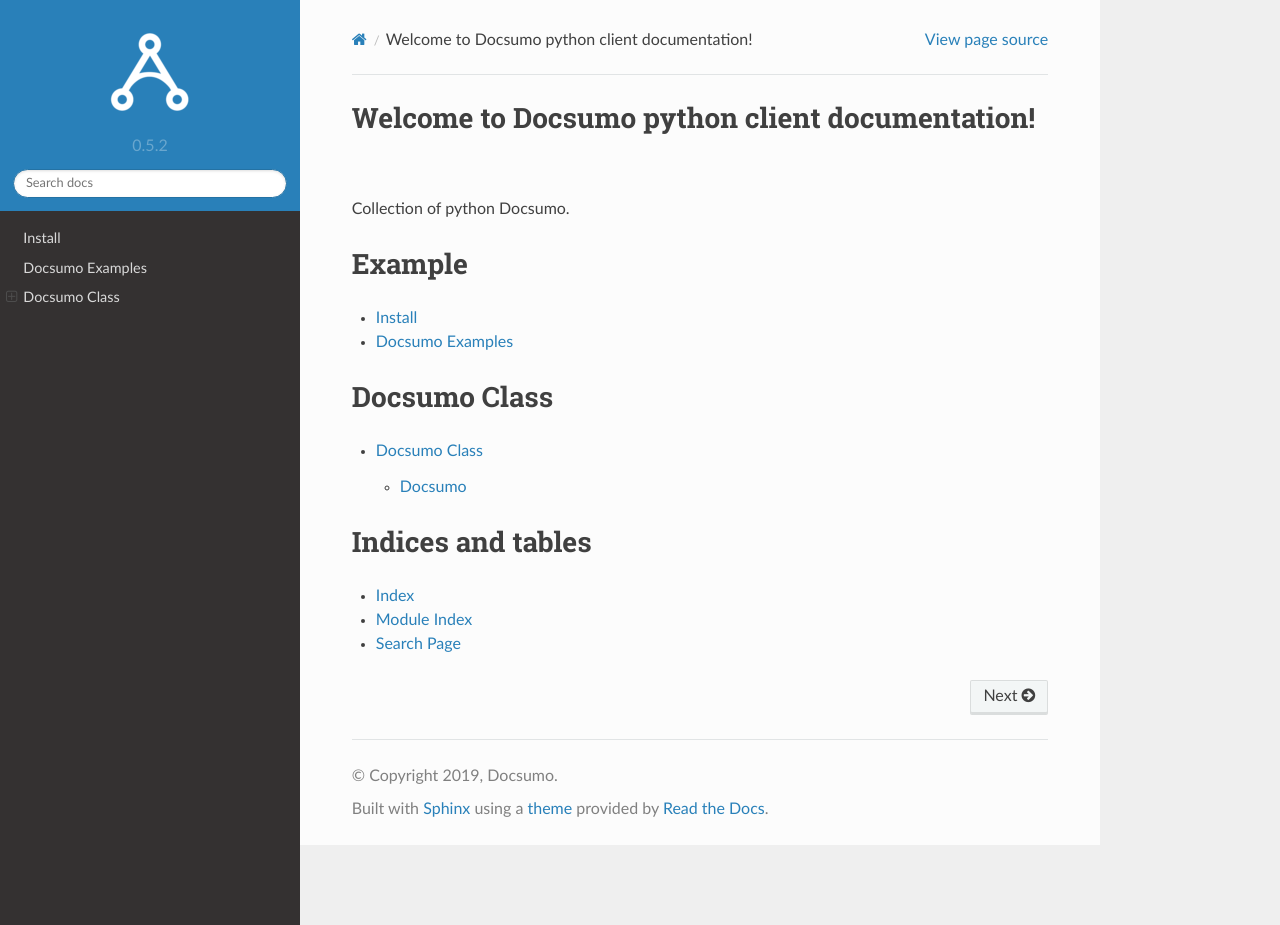
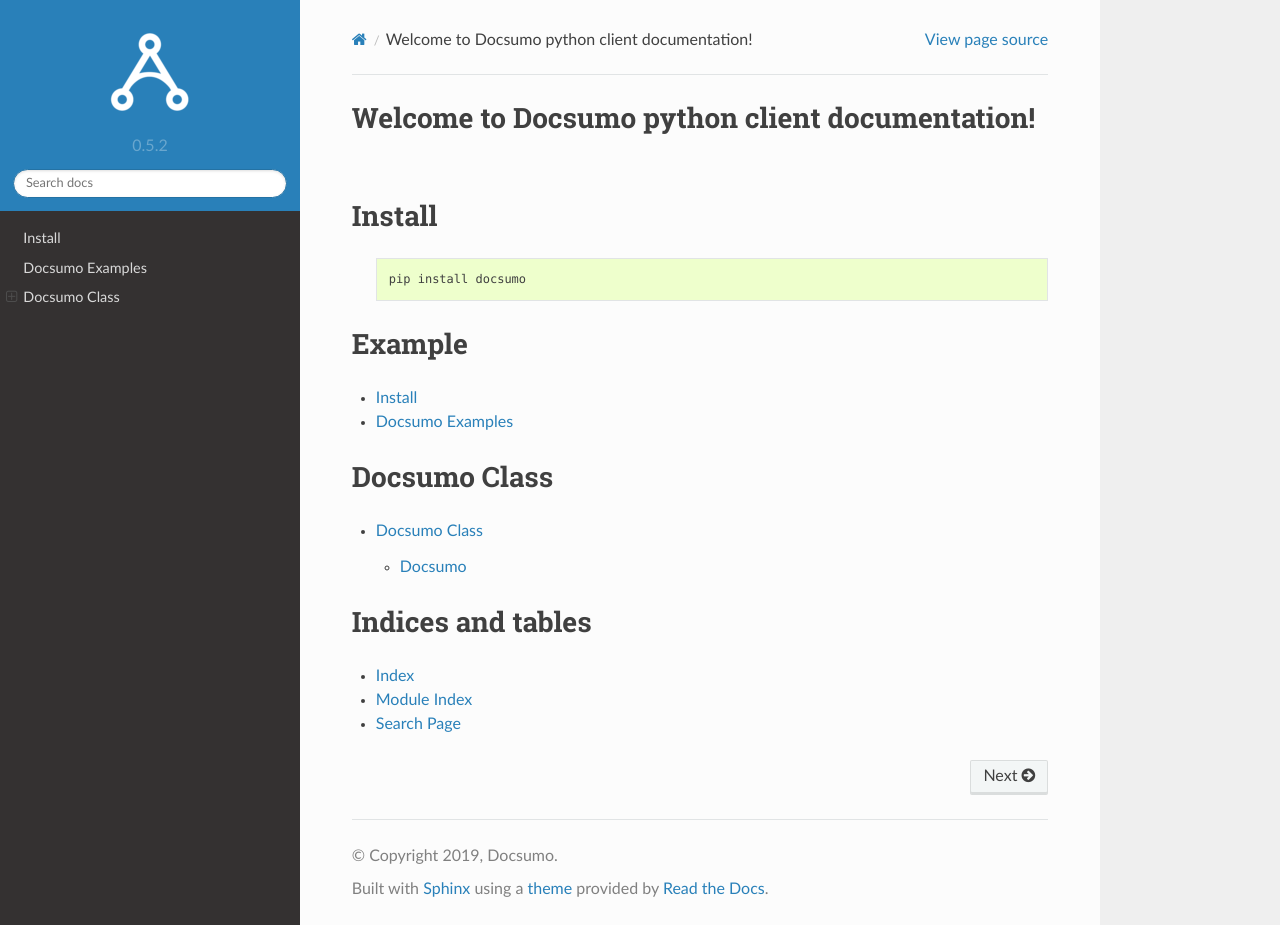
Before and after one commit to docsumo/docsumo_python_client, a Sphinx documentation site: the page built from docs/index.rst, in a window 1280 px wide and 925 px high. Built offline with Sphinx 7.4.7 and the Read the Docs theme 2.0.0, drawn with Linux system fonts in a browser that asks for light colours.

Commit message:
clean sphinx docs

```diff
--- a/docs/index.rst
+++ b/docs/index.rst
@@ -6,7 +6,11 @@
 Welcome to Docsumo python client documentation!
 ===============================================
 
-Collection of python Docsumo.
+Install
+========
+    .. code-block:: bash
+
+        pip install docsumo
 
 
 Example
```
Also changed, not shown: 1 other file.
